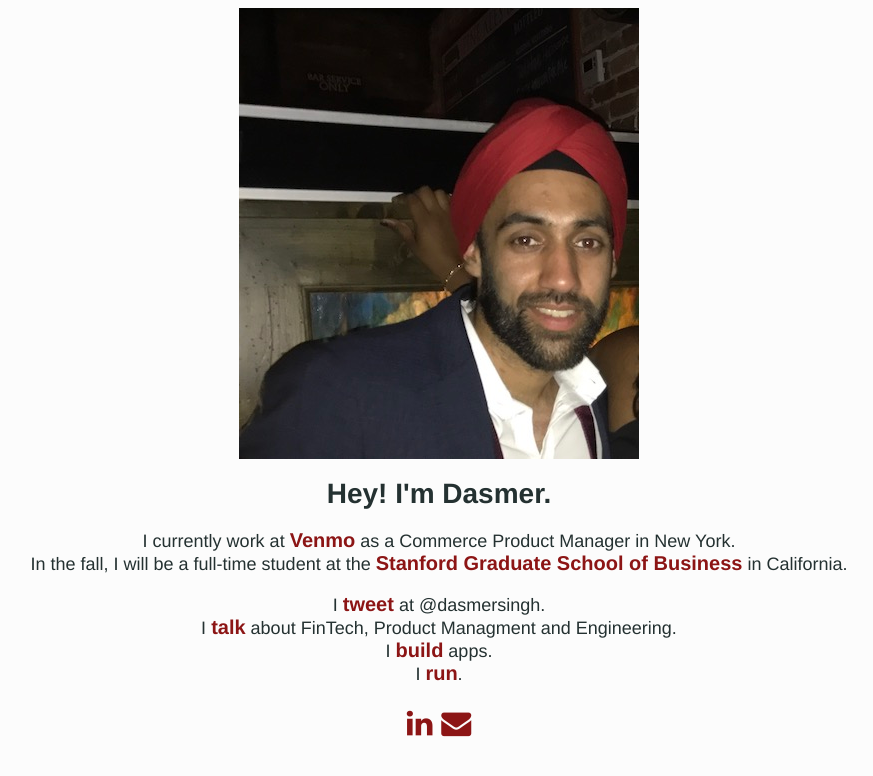
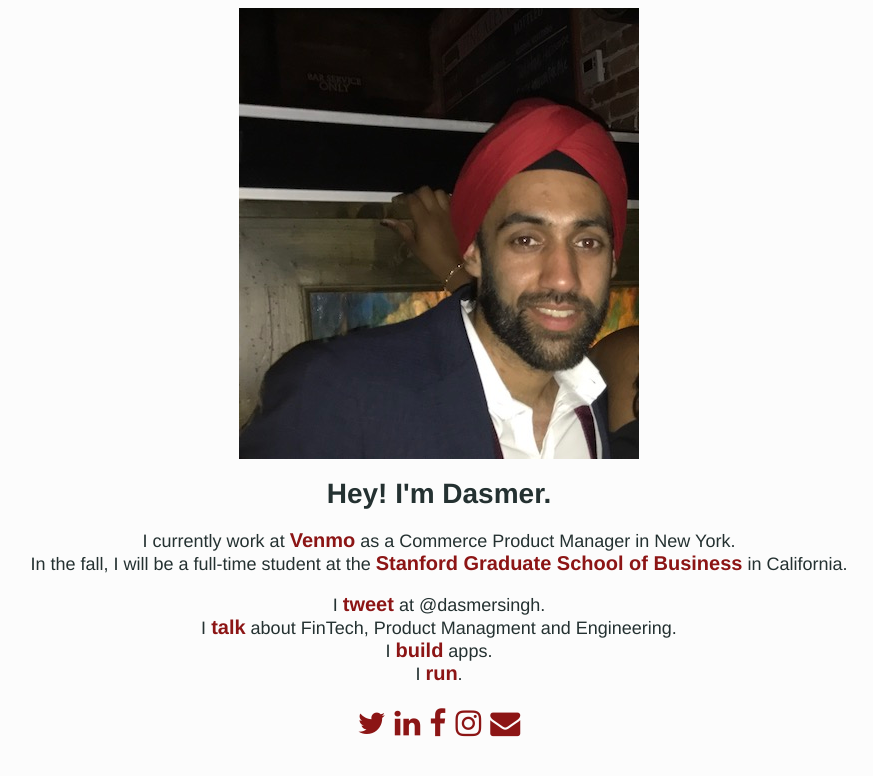
Before and after one commit to Dasmer/dasmer.github.io, a plain HTML site: page index.html in a window 1280 px wide. Shown: the whole page, without its empty margins (201-1074 px from the left). Drawn offline with Linux system fonts and the light colour scheme.

Commit message:
more social

```diff
--- a/index.html
+++ b/index.html
@@ -12,6 +12,9 @@ I <a href="/apps">build</a> apps. <br />
 I <a href="/runs">run</a>. <br />
 
 <p align="center">
+<a href="https://www.twitter.com/dasmersingh" class="fa fa-twitter"></a>
 <a href="https://www.linkedin.com/in/dasmer" class="fa fa-linkedin"></a>
+<a href="https://www.facebook.com/dasmer" class="fa fa-facebook"></a>
+<a href="https://www.instagram.com/dasmer" class="fa fa-instagram"></a>
 <a href="mailto:hello@dasmer.com" class="fa fa-envelope"></a>
 </p>
```
